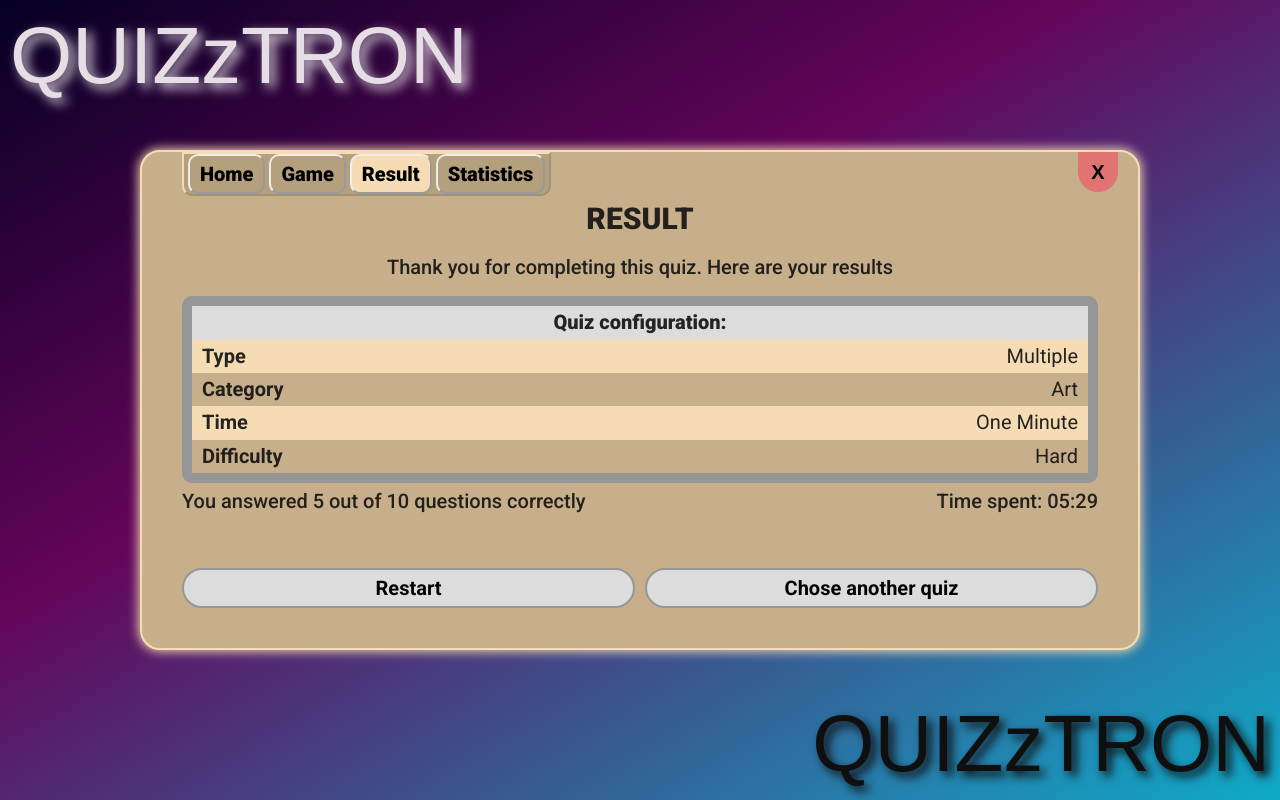
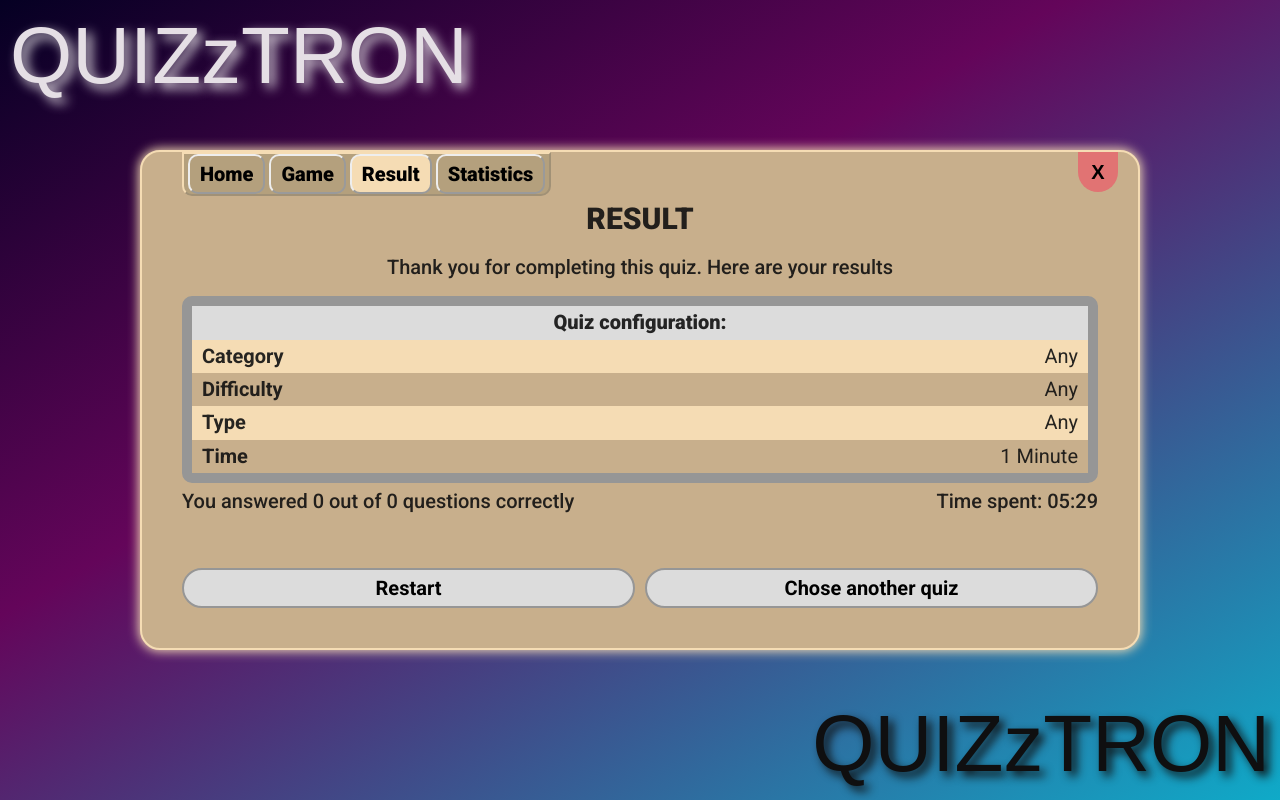
Before and after one commit to RKeyIT/React_01.24, a React (Vite) app: page /result in a window 1280 px wide. Built offline with nearby package versions, Linux system fonts and the light colour scheme; a web font is replaced by a local one.

Commit message:
feat: added dynamic data to Result page

```diff
--- a/src/pages/Result/Result.tsx
+++ b/src/pages/Result/Result.tsx
@@ -8,8 +8,16 @@ import styles from './Result.module.css'
 import { FC } from 'react'
 import { URLS } from '../../router/router.types'
 import { PageNames } from '../../global.types'
+import { useAppSelector } from '../../store'
 
 export const Result: FC = () => {
+  const answers = useAppSelector(store => store.game.player_answers)
+
+  let rightAnswers = 0;
+  answers.forEach((el) => {
+    if (el) rightAnswers++
+  })
+
   return (
     <div className={styles.Result}>
       <Heading pageName={PageNames.RESULT} />
@@ -18,7 +26,7 @@ export const Result: FC = () => {
         <Table name="Quiz configuration" />
       </div>
       <div className={styles.summary}>
-        <TextField>You answered 5 out of 10 questions correctly</TextField>
+        <TextField>You answered {rightAnswers} out of {answers.length} questions correctly</TextField>
         <TextField>Time spent: 05:29</TextField>
         <ProgressBar />
       </div>
--- a/src/shared/Table/Table.tsx
+++ b/src/shared/Table/Table.tsx
@@ -1,3 +1,4 @@
+import { useAppSelector } from '../../store'
 import styles from './Table.module.css'
 import { FC } from 'react'
 
@@ -9,24 +10,26 @@ interface IProps {
 }
 
 export const Table: FC<IProps> = ({ name = 'Table' }) => {
+  const {category, difficulty, type, time} = useAppSelector(store => store.config)
+
   return (
     <div className={styles.Table}>
       <div className={styles.tableName}>{name}:</div>
       <div className={styles.row}>
-        <div className={styles.category}>type</div>
-        <div className={styles.description}>multiple</div>
+        <div className={styles.category}>category</div>
+        <div className={styles.description}>{category}</div>
       </div>
       <div className={styles.row}>
-        <div className={styles.category}>category</div>
-        <div className={styles.description}>Art</div>
+        <div className={styles.category}>difficulty</div>
+        <div className={styles.description}>{difficulty}</div>
+      </div>
+      <div className={styles.row}>
+        <div className={styles.category}>type</div>
+        <div className={styles.description}>{type}</div>
       </div>
       <div className={styles.row}>
         <div className={styles.category}>time</div>
-        <div className={styles.description}>one minute</div>
-      </div>
-      <div className={styles.row}>
-        <div className={styles.category}>difficulty</div>
-        <div className={styles.description}>hard</div>
+        <div className={styles.description}>{time} {time === '1' ? 'minute' : 'minutes'}</div>
       </div>
     </div>
   )
```
